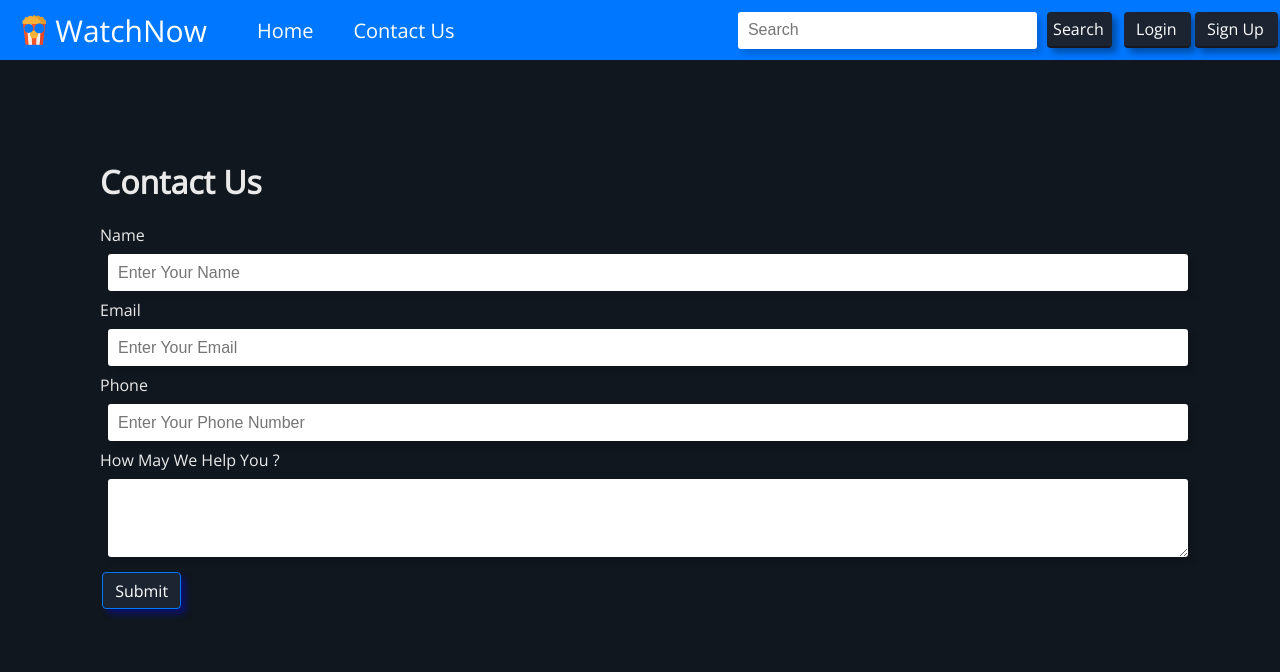
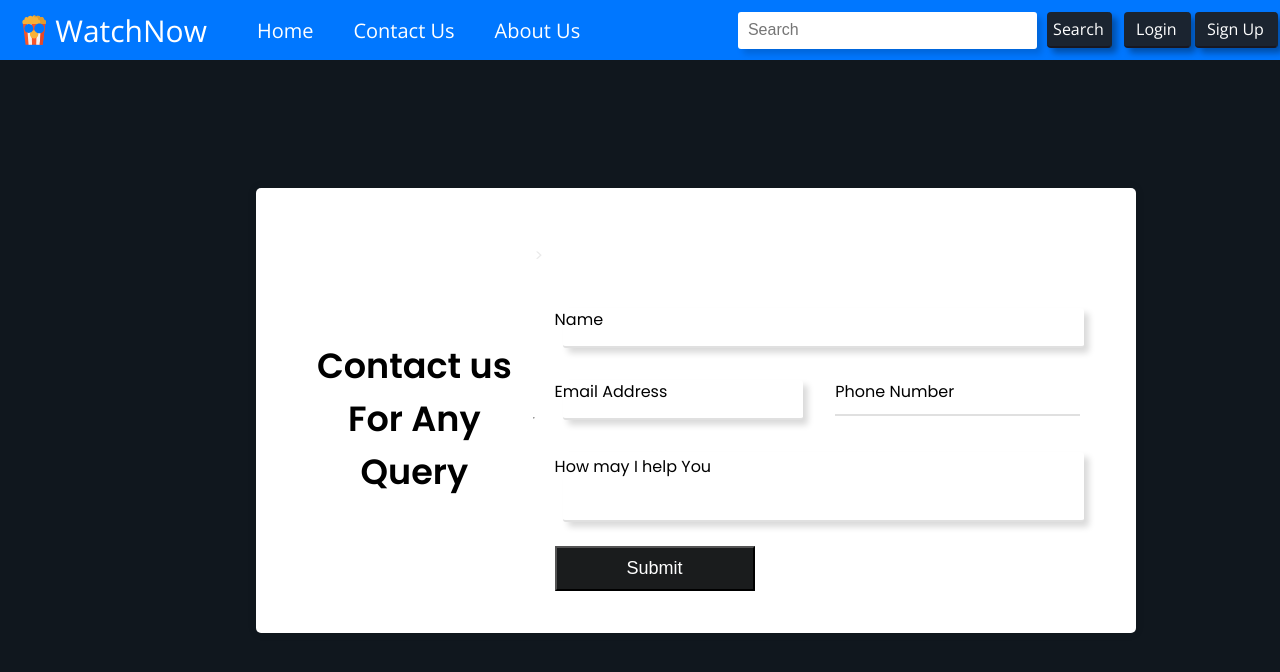
Before and after one commit to prabhavagrawal7/watchnow, a Django app: page /contact/ in a window 1280 px wide. Shown: the top 672 px of the page. Run offline with Django 4.2, Linux system fonts and the light colour scheme; parts of the project's set-up code (start-up, migrations or seed data) failed here and were passed over.

Commit message:
contacts astheticss changed

```diff
--- a/interface/urls.py
+++ b/interface/urls.py
@@ -23,6 +23,7 @@ urlpatterns = [
     path('signup/', views.userSignup, name='signup'),
     path('search/', views.search, name='search'),
     path('contact/', views.contact, name='contact'),
+    path('about/', views.about, name='about'),
     path('movie/<slug:movie_id>/', views.moviePage, name='moviepage'),
     path('userrating/<slug:movie_id>', views.userRating, name='userrating'),
 
--- a/interface/views.py
+++ b/interface/views.py
@@ -13,11 +13,16 @@ def index(request):
         If user is not authenticated, index_content will fetch Movies of general content
         If user is authenticated, index_content will fetch Movies of general content + user content
     """
-    if request.user.is_authenticated and    Profile.objects.filter(user = request.user).exists():
+    if request.user.is_authenticated and Profile.objects.filter(user = request.user).exists():
         user_movies = datafetch.index_content(
             Profile.objects.get(user=request.user))
-    else:
+    elif request.user.is_authenticated:
+        profile = Profile(
+                user=request.user,
+                user_ratings={'movies_to_ratings': {}, 'ratings_to_movies': {}})
         user_movies = datafetch.index_content()
+        profile.save()
+        return redirect(index)
     return render(request, 'interface/index.html', {'user_movies': user_movies})
 
 
@@ -171,3 +176,7 @@ def contact(request):
         contact.save()
         thank = True
     return render(request, 'interface/contact.html', {'thank' : thank})
+
+
+def about(request):
+    return render(request, 'interface/about.html')
--- a/templates/interface/basic.html
+++ b/templates/interface/basic.html
@@ -25,6 +25,7 @@
                 <a class="nav-title" href="{% url 'index' %}">WatchNow</a>
                 <a class="nav-inner" href="{% url 'index' %}">Home</a>
                 <a class="nav-inner" href="{% url 'contact' %}">Contact Us</a>
+                <a class="nav-inner" href="{% url 'about' %}">About Us</a>
             </div>
             <div class="nav-right">
                 <form action="{% url 'search' %}" method="post" class="nav-search">
--- a/templates/interface/contact.html
+++ b/templates/interface/contact.html
@@ -1,37 +1,191 @@
 {% extends 'interface/basic.html' %}
-{% block title %} Contact Us {% endblock %}
+{% block title %} Contact Us {% endblock title %}
 {% load static %}
 {% block css %}
 <link rel="stylesheet" href="{% static 'css/contact.css'%}">
-{% endblock %}
-{% block body %}
-<div class="container-fluid">
-    <h1>Contact Us</h1>
+<style>
+@import url('https://fonts.googleapis.com/css?family=Poppins:400,500,600,700&display=swap');
 
-    <form action="/contact/" method="post">{% csrf_token %}
-        <label for="name">Name</label>
-        <input type="text" id="name" name="name" placeholder="Enter Your Name" required>
+    /* * {
+        margin: 0;
+        padding: 0;
+        outline: none;
+        box-sizing: border-box;
+        font-family: 'Poppins', sans-serif;
+    }
 
-        <label for="name">Email</label>
-        <input type="email" id="email" name="email" placeholder="Enter Your Email" required>
-
-        <label for="name">Phone</label>
-        <input type="tel" id="phone" name="phone" placeholder="Enter Your Phone Number" required>
-
-        <label for="desc">How May We Help You ?</label>
-        <textarea id="desc" name="desc" rows="3"></textarea required>
+    body {
+        margin: 0;
+        padding: 0;
+        outline: none;
+        box-sizing: border-box;
+        font-family: 'Poppins', sans-serif;
+        display: flex;
+        align-items: center;
+        justify-content: center;
+        min-height: 100vh;
+        padding: 5%;
+        background: #10171e;
+    } */
 
 
-        <button type="submit" class="btn-blue">Submit</button>
+    .container {
+     outline: none;
+     padding: 5%;
+     margin-top:10%;
+     margin-left:20%;
+     margin-right:20%;
+        font-family: 'Poppins', sans-serif;
+        display: flex;
+        align-items: center;
+        justify-content: center;
+        max-width: 800px;
+        background: #fff;
+        width: 800px;
+        padding: 25px 40px 10px 40px;
+        box-shadow: 0px 0px 10px rgba(0, 0, 0, 0.1);
+        border-radius: 5px;
+        border:none;
+    }
+
+    .container .text {
+        text-align: center;
+        font-size: 35px;
+        font-weight: 600;
+          color:black;
+    }
+
+    .container form {
+        padding: 30px 0 0 0;
+        outline :none;
+    }
+
+    .container form .form-row {
+        display: flex;
+        margin: 32px 0;
+    }
+
+    form .form-row .input-data {
+      color:black;
+        width: 100%;
+        height: 40px;
+        margin: 0 20px;
+        position: relative;
+    }
+
+    form .form-row .textarea {
+        height: 70px;
+          color:black;
+    }
+
+    .input-data input,
+    .textarea textarea {
+      color:black;
+      outline:none;
+        display: block;
+        width: 100%;
+        height: 100%;
+        border: none;
+        font-size: 90%;
+        border-bottom: 2px solid rgba(0, 0, 0, 0.12);
+    }
+
+    .input-data input:focus~label,
+    .textarea textarea:focus~label,
+    .input-data input:valid~label,
+    .textarea textarea:valid~label {
+        transform: translateY(-24px);
+        font-size: 90%;
+        color: #1a1c1d;
+    }
+
+
+    .textarea textarea {
+        resize: none;
+        padding-top: 10px;
+          color:black;
+    }
+
+    .input-data label {
+        position: absolute;
+        pointer-events: none;
+        bottom: 20%;
+        font-size: 100%;
+        transition: all 0.3s ease;
+    }
+
+    .textarea label {
+        width: 100%;
+        bottom: 50%;
+        background: #fff;
+    }
+
+    .input-data .inside {
+        position: absolute;
+        bottom: 0;
+        height: 2%;
+        width: 100%;
+    }
+
+    .input-btn .inside
+    {
+        width: 50%;
+        height: 100%;
+        background-color: #10171e;
+    }
+</style>
+{% endblock css %}
+{% block body %}
+    <div class="container">
+        <div class="text">Contact us For Any Query</div>
+        <br>
+        <hr style="background-color:#10171e;padding: 0px;">
+        <form action="/contact/" method="post">{% csrf_token %}>
+            <div class="form-row">
+                <div class="input-data">
+                    <input type="text" required id="name" name="name">
+                    <div class="inside"></div>
+                    <label for="">Name</label>
+                </div>
+            </div>
+            <div class="form-row">
+                <div class="input-data">
+                    <input type="text" required id="email" name="email">
+                    <div class="inside"></div>
+                    <label for="">Email Address</label>
+                </div>
+            <!-- </div>
+
+            <div class="form-row"> -->
+                <div class="input-data">
+                    <input type="number" style="outline=none" required id="phone" name="phone">
+                    <div class="inside"></div>
+                    <label for="">Phone Number</label>
+                </div>
+            </div>
+            <div class="form-row">
+                <div class="input-data textarea">
+                    <textarea rows="8" cols="80" required id="desc" name="desc"></textarea>
+                    <br />
+                    <div class="inside"></div>
+                    <label for="">How may I help You</label>
+                    </div>
+                    </div>
+                    <div class="form-row submittt">
+                        <div class="input-btn" >
+                            <div class="inner"></div>
+                            <input type="submit" value="Submit" style="margin-left: 10%; height: 45px; width: 200px; background-color:#1a1c1d; color: #fff; font-size: 18px;">
+                        </div>
+                    </div>
         </form>
     </div>
 
-{% endblock %}
-{%block js%}
+    {% endblock body %}
+    {% block js %}
     <script>
         {% if thank %}
         alert('Thanks for contacting us. We wil get back to you soon!');
         document.location = "{% url 'index' %}";
         {% endif %}
     </script>
-{% endblock %}
+    {% endblock js %}
```
Also changed, not shown: templates/interface/about.html (added, +93 -0 lines), readme.md, static/img/django-logo.svg (added), static/img/grouplens-logo.png (added), static/img/img1.jpg (deleted), static/img/img2.jpg (deleted), static/img/img3.jpg (deleted), static/img/img4.jpg (deleted), static/img/stackoverflow-logo.svg (added), static/img/tmdb-logo.svg (added). Lines whose indentation alone changed are shown as unchanged.
